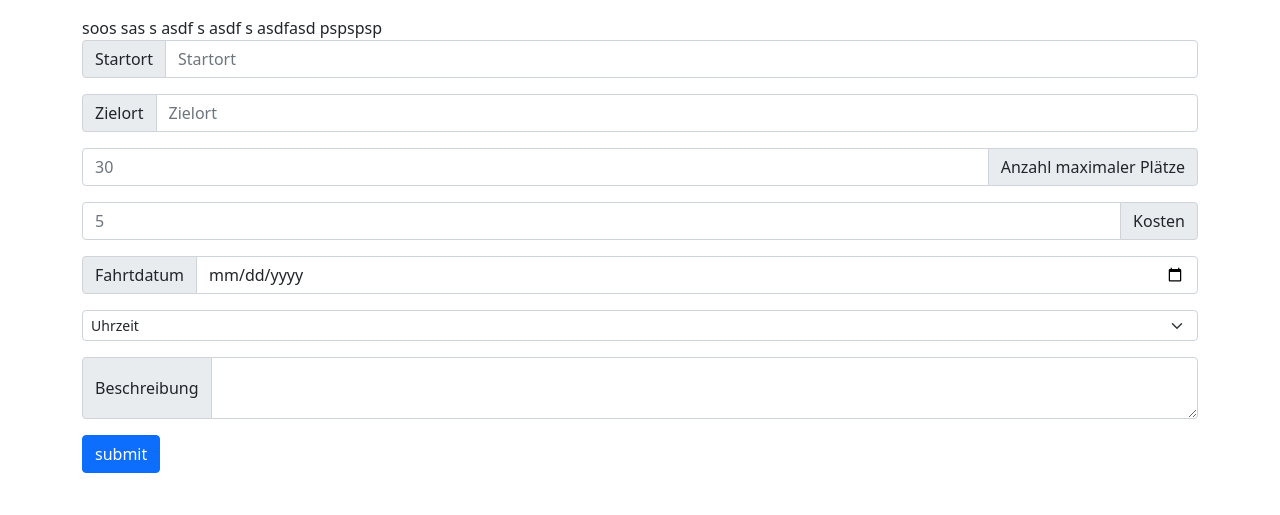
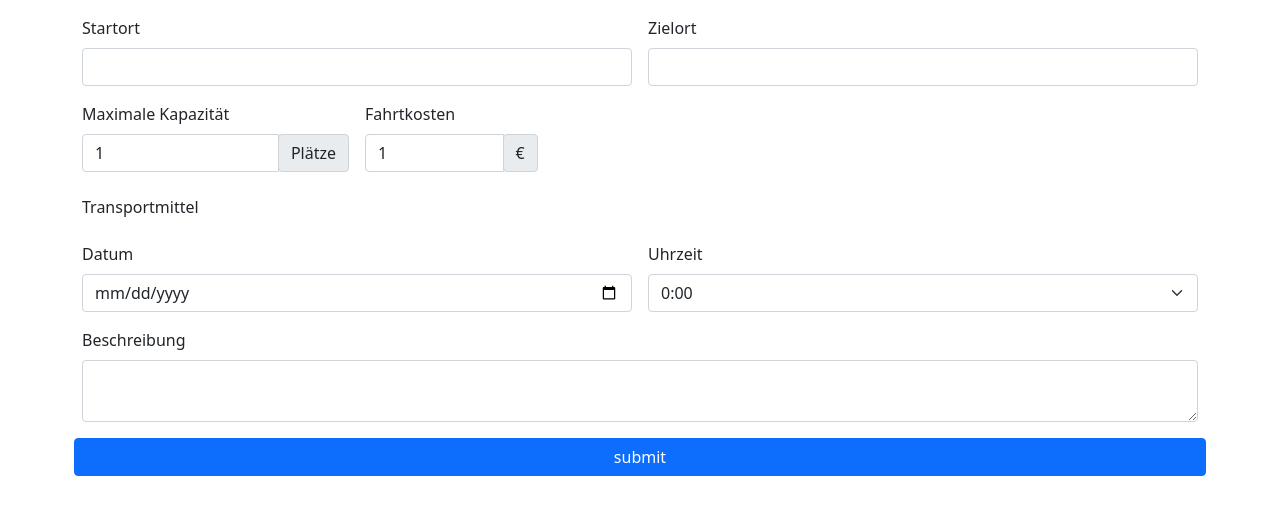
Before and after one commit to giggity-hub/carSharer, a Flask app: template app/template/new_drive.html in a window 1280 px wide. Shown: the top 515 px of the page. Run offline with Flask 2, Linux system fonts and the light colour scheme; the template is opened without the code that fills it, so the values that code supplies are empty; parts of the project's set-up code (start-up, migrations or seed data) failed here and were passed over.

Commit message:
new drive form validation

```diff
--- a/app/template/new_drive.html
+++ b/app/template/new_drive.html
@@ -4,6 +4,8 @@
 
 
 {% block content %}
+
+
 
     <!-- <style>
         @media (min-width: 550px)
@@ -26,53 +28,74 @@
         }
     </style> -->
 
-    <div class="mt-3 bd-wrapper">
-        soos sas s asdf s asdf s asdfasd pspspsp
-        <form action="new_drive" method="post" >
-            <div class="input-group mb-3">
-                <span class="input-group-text" id="Startort">Startort</span>
-                <input type="text" class="form-control" placeholder="Startort" aria-label="Startort"
-                       aria-describedby="basic-addon1" name="Startort">
+    <div class="mt-3 bd-wrapper" >
+        <form action="#" method="post" class="needs-validation row g-3" novalidate>
+
+            <!-- Start und Zielort -->
+            <div class="col-md-6">
+                <label for="" class="form-label">Startort</label>
+                <input type="text" class="form-control" name="Startort" required>
+                <div class="invalid-feedback">
+                    Bitte geben sie einen Startort an
+                </div>
+            </div>
+            <div class="col-md-6">
+                <label for="" class="form-label">Zielort</label>
+                <input type="text" class="form-control" name="Zielort" required>
+                <div class="invalid-feedback">
+                    Bitte geben sie einen Zielort an
+                </div>
             </div>
 
-            <div class="input-group mb-3">
-                <span class="input-group-text" id="Zielort">Zielort</span>
-                <input type="text" class="form-control" placeholder="Zielort" aria-label="Zielort"
-                       aria-describedby="basic-addon1" name="Zielort">
+            <!-- max Kapazität und Fahrtkosten -->
+            <div class="col-md-3">
+                <label for="" class="form-label">Maximale Kapazität</label>
+                <div class="input-group">
+                    <input type="number" class="form-control" min="1" max="10" value="1" name="maxPlaetze" required>
+                    <div class="input-group-append">
+                        <span class="input-group-text" >Plätze</span>
+                    </div>
                 </div>
 
-            <div class="input-group mb-3">
-                <input type="text" class="form-control" placeholder="30" aria-label="maxPlaetze"
-                       aria-describedby="basic-addon2" name="maxPlaetze">
-                <span class="input-group-text" id="maxPlaetze">Anzahl maximaler Plätze</span>
+            </div>
+            <div class="col-md-2">
+                <label for="" class="form-label">Fahrtkosten</label>
+                <div class="input-group">
+                    <input type="number" class="form-control" min="1" value="1" name="Kosten" required>
+                    <div class="input-group-append">
+                        <span class="input-group-text" >€</span>
+                    </div>
+                </div>
             </div>
 
-            <div class="input-group mb-3">
-                <input type="text" class="form-control" placeholder="5" aria-label="Kosten" aria-describedby="basic-addon2"
-                       name="Kosten">
-                <span class="input-group-text" id="Kosten">Kosten</span>
+            <!-- Transportmittel Radios -->
+            <fieldset>
+                <legend class="col-form-label">Transportmittel</legend>
+                {% for t in transportmittel %}
+                    <div class="form-check ">
+                        <input class="form-check-input" type="radio" name="Transportmittel" id="{{ t[1] }}" value="{{ t[0] }}" required>
+                        <label class="form-check-label" for="{{ t[1] }}">{{ t[1] }}</label>
+
+                        {% if loop.last %}
+                            <div class="invalid-feedback">
+                                Es muss ein Transportmittel ausgewählt werden
                             </div>
-
-            {% for t in transportmittel %}
-                <div class="form-check">
-                    <input class="form-check-input" type="radio" name="Transportmittel" id="{{ t[1] }}" checked
-                           value="{{ t[0] }}">
-                    <label class="form-check-label" for="{{ t[1] }}">
-                        {{ t[1] }}
-                    </label>
+                        {% endif %}
                     </div>
                 {% endfor %}
+            </fieldset>
 
-
-            <div class="input-group mb-3 mt-3">
-                <span class="input-group-text" id="Fahrtdatum">Fahrtdatum</span>
-                <input type="date" class="form-control" placeholder="Fahrtdatum" aria-label="Fahrtdatum"
-                       aria-describedby="basic-addon1" name="Fahrtdatum">
+            <!-- Fahrtdatum und Uhrzeit -->
+            <div class="col-md-6">
+                <label for="" class="form-label">Datum</label>
+                <input type="date" class="form-control" aria-label="Fahrtdatum" name="Fahrtdatum" min="{{today}}" required>
+                <div class="invalid-feedback">
+                    Es muss ein Fahrtdatum ausgewählt werden
                 </div>
-
-            <div class="input-group">
-                <select class="form-select form-select-sm mb-3" aria-label=".form-select-sm example" name="time">
-                    <option selected> Uhrzeit</option>
+            </div>
+            <div class="col-md-6">
+                <label for="" class="form-label">Uhrzeit</label>
+                <select class="form-select" aria-label=".form-select-sm example" name="time" required>
                     {% for i in range(24) %}
                         <option value="{{ i|string + ":00" }}">{{ i }}:00</option>
                         <option value="{{ i|string + ":30" }}">{{ i }}:30</option>
@@ -80,12 +103,23 @@
                 </select>
             </div>
 
-            <div class="input-group mb-3">
-                <span class="input-group-text">Beschreibung</span>
-                <textarea class="form-control" aria-label="Beschreibung" name="Beschreibung"></textarea>
+            <!-- Beschreibung -->
+            <div class="col-12">
+                <label for="" class="form-label">Beschreibung</label>
+                <textarea class="form-control" aria-label="Beschreibung" name="Beschreibung" required></textarea>
+                <div class="invalid-feedback">
+                    Es muss eine Beschreibung angegeben werden
                 </div>
+            </div>
+
 
             <input class="btn btn-primary" type="submit" value="submit"/>
         </form>
     </div>
+<script>
+
+
+</script>
+
+
 {% endblock %}
```
Lines whose indentation alone changed are shown as unchanged.
